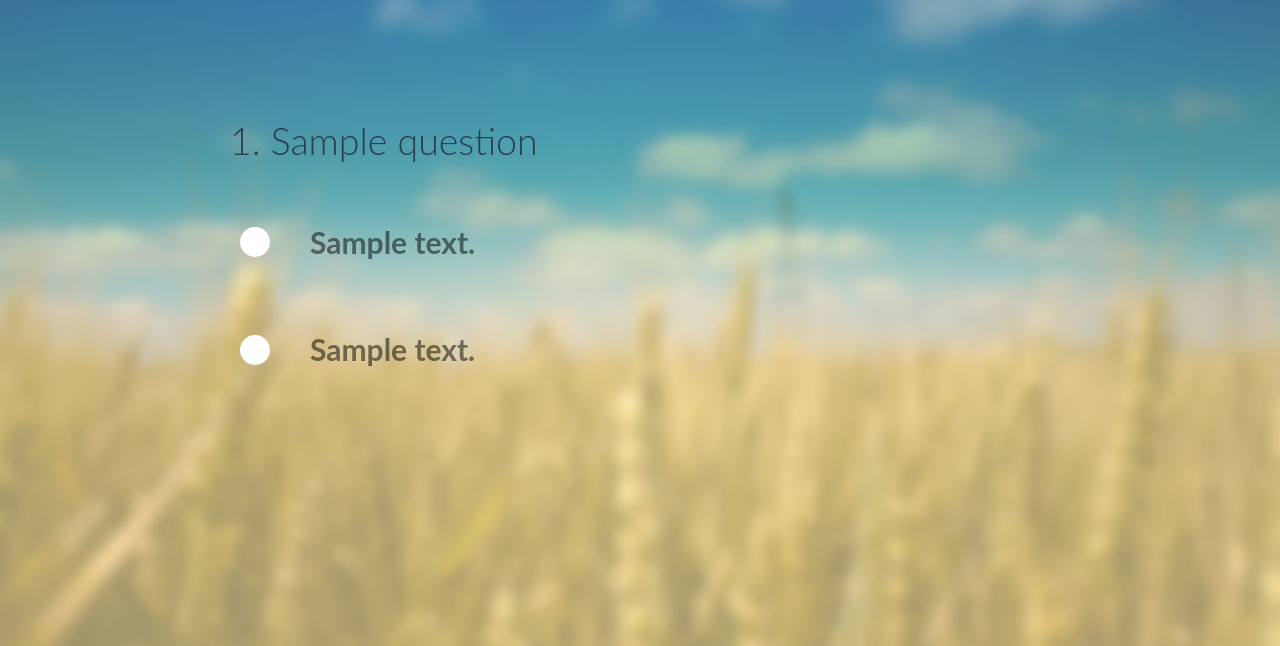
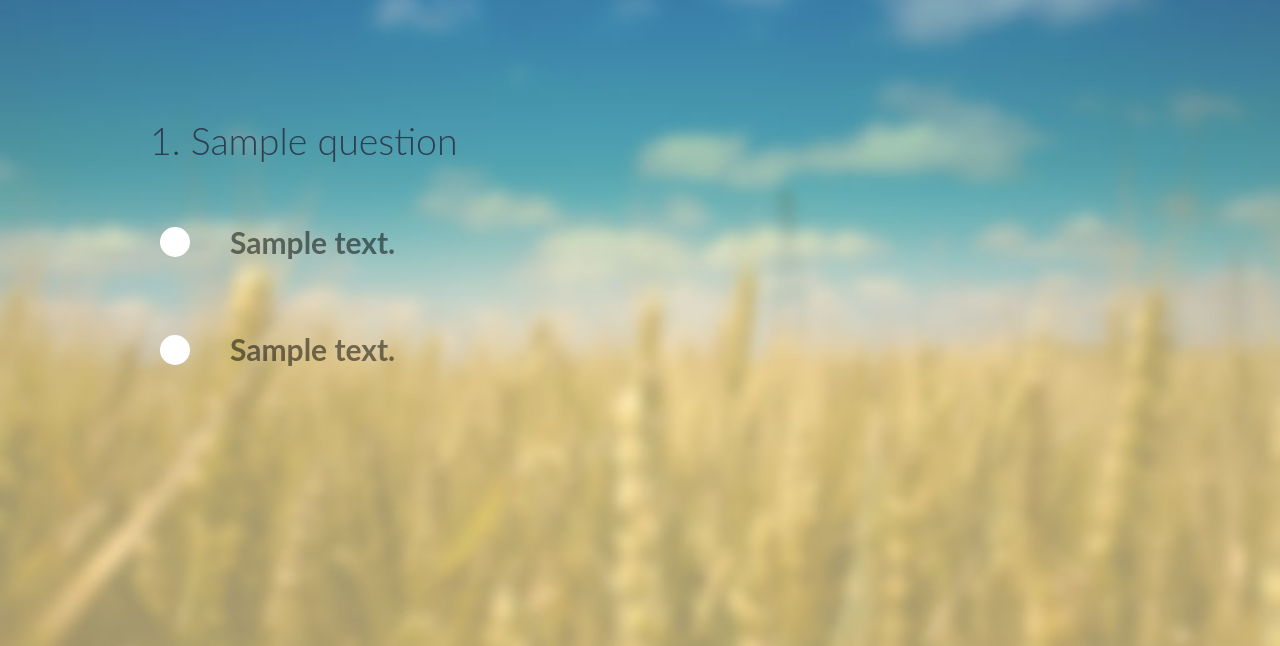
Before and after one commit to 5songHb/mbti, a Flask app: template templates/mbti/test.html in a window 1280 px wide. Shown: the part 60-706 px from the top of the page. Run offline with Flask 2, Linux system fonts and the light colour scheme; the template is opened without the code that fills it: most values are stand-ins (such as "Sample title", 1, 10 or a date in 2020); parts of the project's set-up code (start-up, migrations or seed data) failed here and were passed over; some libraries are stand-ins or nearby versions.

Commit message:
padding change

```diff
--- a/static/css/svgcheckbx.css
+++ b/static/css/svgcheckbx.css
@@ -8,7 +8,7 @@
 
 .ac-custom {
     margin-top: 180px;
-    padding-left:160px;
+    padding-left:80px;
 }
 
 .ac-custom h2 {
```
